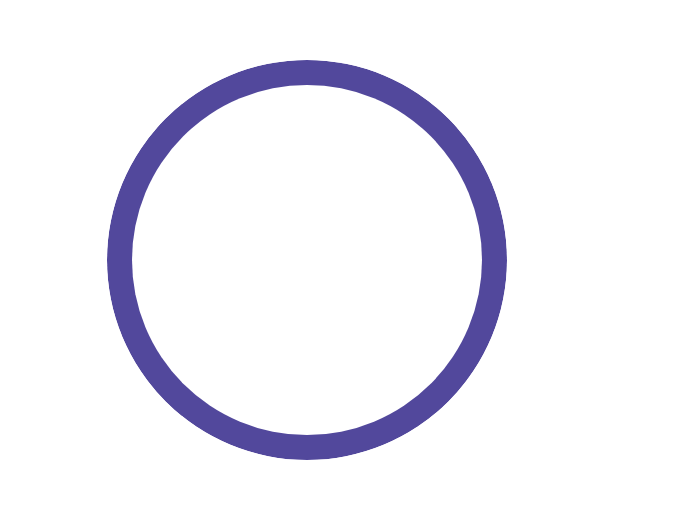
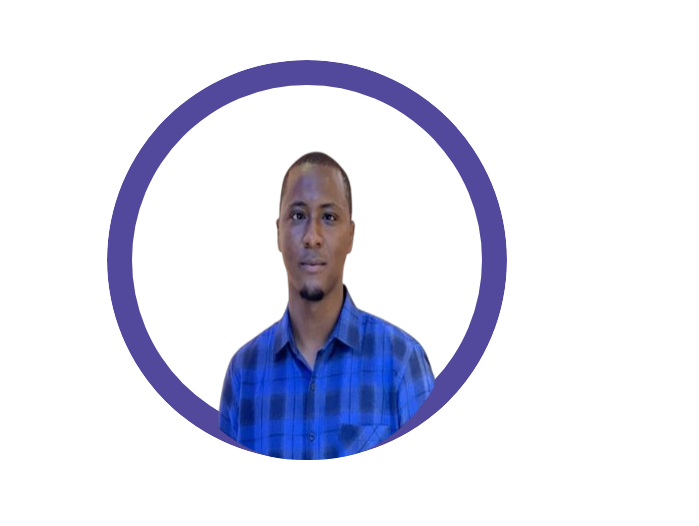
Before and after one commit to Aliyugambo/Myprofile, a plain HTML site: page index.html in a window 1280 px wide. Shown: the part 127-653 px from the top of the page, 581-1280 px from the left. Drawn offline with nearby package versions, Linux system fonts and the light colour scheme; the site is published under a folder, as on GitHub Pages, so addresses that start at the root find nothing.

Commit message:
ADD:Profile Update

```diff
--- a/index.html
+++ b/index.html
@@ -61,7 +61,7 @@
           <div class="blue-bg-outer">
           <div class="white-bg">
             <div class="blue-bg">
-                <img src="/image/Ali3.png" alt="" class="img-w">
+                <img src="./image/Ali3.png" alt="" class="img-w">
             </div>
         </div>
       </div>
```
